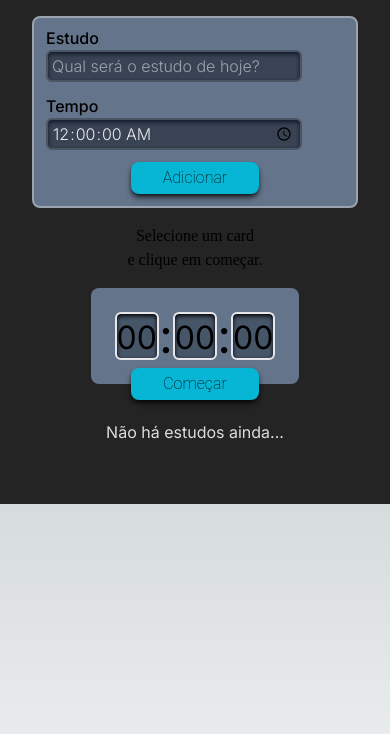
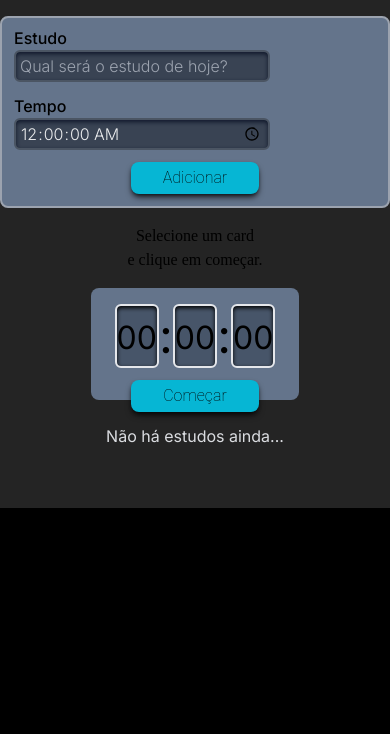
Before and after one commit to Mussesan/task-list-react, a Next.js app: page / in a window 390 px wide. Shown: the top 734 px of the page. Built offline with nearby package versions, Linux system fonts and the light colour scheme.

Commit message:
feature: implementação função decremento cronometro, conclusão de estudo

```diff
--- a/src/app/globals.css
+++ b/src/app/globals.css
@@ -20,10 +20,5 @@
 
 body {
   color: rgb(var(--foreground-rgb));
-  background: linear-gradient(
-      to bottom,
-      transparent,
-      rgb(var(--background-end-rgb))
-    )
-    rgb(var(--background-start-rgb));
+  background: #000;
 }
--- a/src/app/page.tsx
+++ b/src/app/page.tsx
@@ -27,9 +27,27 @@ export default function Home() {
     })))
   }
 
+  function finalizaEstudo(){
+    if(selecionado){
+      setSelecionado(undefined)
+      setEstudos(estudosAnteriores =>
+        estudosAnteriores.map(estudo => {
+          if (estudo.id === selecionado.id){
+            return {
+              ...estudo,
+              selecionado: false,
+              completado: true
+            }
+          }
+          return estudo
+        })
+        )
+    }
+  }
+
   return (
     <>
-      <main className="pt-4 bg-[#242424] md:flex h-auto px-8 pb-10 container justify-between mx-auto scroll-smooth">
+      <main className="pt-4 bg-[#242424] md:flex h-auto pb-10  justify-between mx-auto scroll-smooth w-screen">
         <section>
             <Form setEstudos={setEstudos} />
             <div
@@ -39,9 +57,12 @@ export default function Home() {
             </div>
 
           <div className="text-center">
-            <Cronometro selecionado={selecionado} />
+            <Cronometro
+            selecionado={selecionado}
+            finalizaEstudo={finalizaEstudo}
+            />
             <div className="-mt-4">
-              <ComomBtn>Começar</ComomBtn>
+
             </div>
           </div>
         </section>
@@ -49,10 +70,10 @@ export default function Home() {
           <span className="">
             <span className="md:text-[2em] my-4">
               {estudos.length == 0 && (
-                <p className={`w-fit mx-auto md:text-[1.3rem]`}>Não há estudos ainda...</p>
+                <p className={`w-fit mx-auto md:text-[1.3rem] pt-5 md`}>Não há estudos ainda...</p>
               )}
               {estudos.length > 0 && (
-                <span className="flex justify-around w-full">
+                <span className="flex justify- w-full">
                   <span className={` flex justify-around items-center w-[65%] mx-auto rounded-2xl
                     shadow-inner mb-3 md:text-[1.3rem]`}>
                     Estudos pendentes:
--- a/src/components/ComomBtn.tsx
+++ b/src/components/ComomBtn.tsx
@@ -1,19 +1,52 @@
 "use client"
 
+import { InterfaceEstudo } from '@/types/estudo';
 import React from 'react';
 
-class ComomBtn extends React.Component<{
-  children?:string; type?: "button" | "submit" | "reset" | undefined
+interface Props {
+  type?: "button" | "submit" | "reset" | undefined,
+  onClick?: () => void,
+  children?: React.ReactNode
+}
+
+export default function ComomBtn({onClick, type, children}: Props){
+  return (
+    <>
+      <button
+      type={type}
+      onClick={onClick}
+        className={`w-[8rem] h-[2rem] font-rob
+            bg-cyan-500 rounded-lg text-black font-extralight
+            shadow-md shadow-black/75 active:shadow-inner active:shadow-black
+            hover:bg-cyan-400 hover:shadow-sm hover:shadow-gray-100/80
+            active:bg-gradient-to-r active:from-indigo-600/50  active:via-sky-600/70  active:to-emerald-600/50
+            active:transition-all
+        `}>
+          {children}
+      </button>
+    </>
+  )
+}
+
+
+
+
+
+
+class ComomBtn1 extends React.Component<{
+  children?:string; type?: "button" | "submit" | "reset" | undefined,
+  onClick?: () => void
 }>{
 
   render() {
 
-    const {type ="button"} = this.props;
+    const {type ="button", onClick} = this.props;
 
     return (
       <>
         <button
         type={type}
+        onClick={onClick}
           className={`w-[8rem] h-[2rem] font-rob
              bg-cyan-500 rounded-lg text-black font-extralight
               shadow-md shadow-black/75 active:shadow-inner active:shadow-black
@@ -29,5 +62,3 @@ class ComomBtn extends React.Component<{
   }
 
 }
-
-export default ComomBtn
--- a/src/components/Cronometro.tsx
+++ b/src/components/Cronometro.tsx
@@ -1,12 +1,14 @@
 import { tmpParaSegundos } from "@/common/utils/time";
 import { InterfaceEstudo } from "@/types/estudo";
 import { useEffect, useState } from "react";
+import ComomBtn from "./ComomBtn";
 
 interface Props {
-  selecionado: InterfaceEstudo | undefined
+  selecionado: InterfaceEstudo | undefined,
+  finalizaEstudo: ()=> void
 }
 
-export default function Cronometro({selecionado} : Props){
+export default function Cronometro({selecionado, finalizaEstudo} : Props){
 
   const [tempo = 0, setTempo] = useState<number>();
 
@@ -17,45 +19,59 @@ export default function Cronometro({selecionado} : Props){
   },[selecionado])
 
   const horas = Math.floor(tempo / 3600)
-  const minutos = Math.floor(tempo / 60) - Math.floor(tempo / 3600)
+  const minutos = Math.floor(tempo % 3600 / 60)
   const segundos = tempo % 60
 
   const [horaDezena, horaUnidade] = String(horas).padStart(2,'0')
   const [minutoDezena, minutoUnidade] = String(minutos).padStart(2,'0')
   const [segundoDezena, segundosUnidade] = String(segundos).padStart(2,'0')
 
-  console.log(`Minutos dezena: ${minutoDezena}`)
-  console.log(`Minutos unidade: ${minutoUnidade}`)
 
-  console.log(tempo)
-  console.log(horas)
-  console.log(minutos)
+
+  function decremenTempo(count: number = 0){
+
+    if (!tempo) {
+      window.alert('Selecione ou adicione uma nova tarefa')
+    }
+
+    setTimeout(()=>{
+      if (count > 0) {
+        setTempo(count - 1)
+        return decremenTempo(count - 1)
+      }
+      finalizaEstudo()
+
+    },1000)
+  }
 
     return (<>
         <div
-              className={`sm:w-80 w-52 h-24 md:h-32 bg-slate-500 rounded-lg
-              mx-auto flex justify-center items-center
+              className={`sm:w-80 w-52 h-28 md:h-32 bg-slate-500 rounded-lg
+              mx-auto justify-center items-center py-3
               `}>
-              <div className="flex items-center">
+              <div className="flex justify-center items-center">
                 <span
-                  className={`border-2 rounded-md h-12 md:h-24 text-[2em] md:text-[4rem] shadow-inner
-                  shadow-black bg-slate-600
+                  className={`border-2 rounded-md h-16 md:h-24 text-[2em] md:text-[4rem] shadow-inner
+                  shadow-black bg-slate-600 py-2 md:py-0
                   `}>{horaDezena}{horaUnidade}
                 </span>
                 <span className="text-[3rem] md:font-bold">:</span>
                 <span
-                  className={`border-2 rounded-md h-12 md:h-24 text-[2em] md:text-[4rem] shadow-inner
-                  shadow-black bg-slate-600
+                  className={`border-2 rounded-md h-16 md:h-24 text-[2em] md:text-[4rem] shadow-inner
+                  shadow-black bg-slate-600 py-2 md:py-0
                   `}>{minutoDezena}{minutoUnidade}
                 </span>
                 <span className="text-[3rem] md:font-bold sm:font-thin">:</span>
                 <span
-                  className={`border-2 rounded-md h-12 md:h-24 text-[2em] md:text-[4rem] shadow-inner
-                  shadow-black bg-slate-600
+                  className={`border-2 rounded-md h-16 md:h-24 text-[2em] md:text-[4rem] shadow-inner
+                  shadow-black bg-slate-600 py-2 md:py-0
                   `}>{segundoDezena}{segundosUnidade}
                 </span>
 
               </div>
-            </div>
+              <div className="mt-2">
+                <ComomBtn onClick={()=> decremenTempo(tempo)}>Começar</ComomBtn>
+              </div>
+        </div>
     </>)
 }
--- a/src/components/List/Item.tsx
+++ b/src/components/List/Item.tsx
@@ -10,10 +10,11 @@ export default function Item(
     tempo,
     selecionado,
     completado,
+    ativo,
     id,
     selecionaEstudo
   }: Props) {
-  console.log('item atual: ', { titulo, tempo, selecionado, completado, id })
+  console.log('item atual: ', { titulo, tempo, selecionado, completado, ativo, id })
 
 const borderColorVariants = {
   selected: 'bg-gradient-to-tr from-purple-600 via-blue-600 to-cyan-500 p-[2px]'
@@ -23,25 +24,28 @@ const borderColorVariants = {
 
 const bgColorVariants = {
   selected: `bg-gray-700`,
-  unselected: `bg-[#212121]`
+  unselected: `bg-[#212121]`,
+  completed: 'bg-green-400/30 text-gray-700 font-bold text-'
 }
 
 // ${selecionado ? colorVariants.selected : colorVariants.unselected }
   return (
-    <div className={`w-full rounded-md mb-2
+    <div className={`w-[20rem] md:w-[28rem] rounded-md mb-2
     ${selecionado ? borderColorVariants.selected : borderColorVariants.unselected }
     `} >
 
       <li
         className={`flex justify-around rounded-md py-2 shadow-black
         ${selecionado ? bgColorVariants.selected : bgColorVariants.unselected}
+        ${completado ? bgColorVariants.completed : ''}
         `}
-        onClick={() => selecionaEstudo(
+        onClick={() => !completado && selecionaEstudo(
           {
             titulo,
             tempo,
             selecionado,
             completado,
+            ativo: true,
             id
           })}
         >
--- a/src/components/List/Lista.tsx
+++ b/src/components/List/Lista.tsx
@@ -9,7 +9,7 @@ interface Props {
 
 function Lista({ estudos, selecionaEstudo }: Props) {
   return (
-    <aside className=''>
+    <aside className='flex justify-center'>
       <ul>
         {estudos.map(item => (
           <Item
--- a/src/components/form/Form.tsx
+++ b/src/components/form/Form.tsx
@@ -22,6 +22,7 @@ class Form extends React.Component<{
                 ...this.state,
                 selecionado:false,
                 completado:false,
+                ativo: false,
                 id:uuidv4()
             }
         ]);
@@ -49,7 +50,7 @@ class Form extends React.Component<{
                             className={`
                                 rounded-md border-2 border-gray-600 shadow-slate-900 shadow-inner
                                 bg-gray-700/95 text-gray-100/95 font-light w-64 md:w-48 h-8
-                                mb-3 p-1
+                                mb-3 p-1 md:text-[0.86rem]
                             `}
                             id="estudo"
                             name="estudo"
@@ -70,7 +71,6 @@ class Form extends React.Component<{
                                 bg-gray-700/95 text-gray-100/95 font-light w-64 md:w-48 h-8
                                 mb-3 p-1
                             `}
-                            placeholder="Qual será o estudo de hoje?"
                             id="tempo"
                             name="tempo"
                             step="2"
--- a/src/types/estudo.tsx
+++ b/src/types/estudo.tsx
@@ -5,5 +5,6 @@ export interface InterfaceEstudo {
     tempo: string,
     selecionado: boolean,
     completado: boolean,
+    ativo: boolean,
     id: string
 }
```
